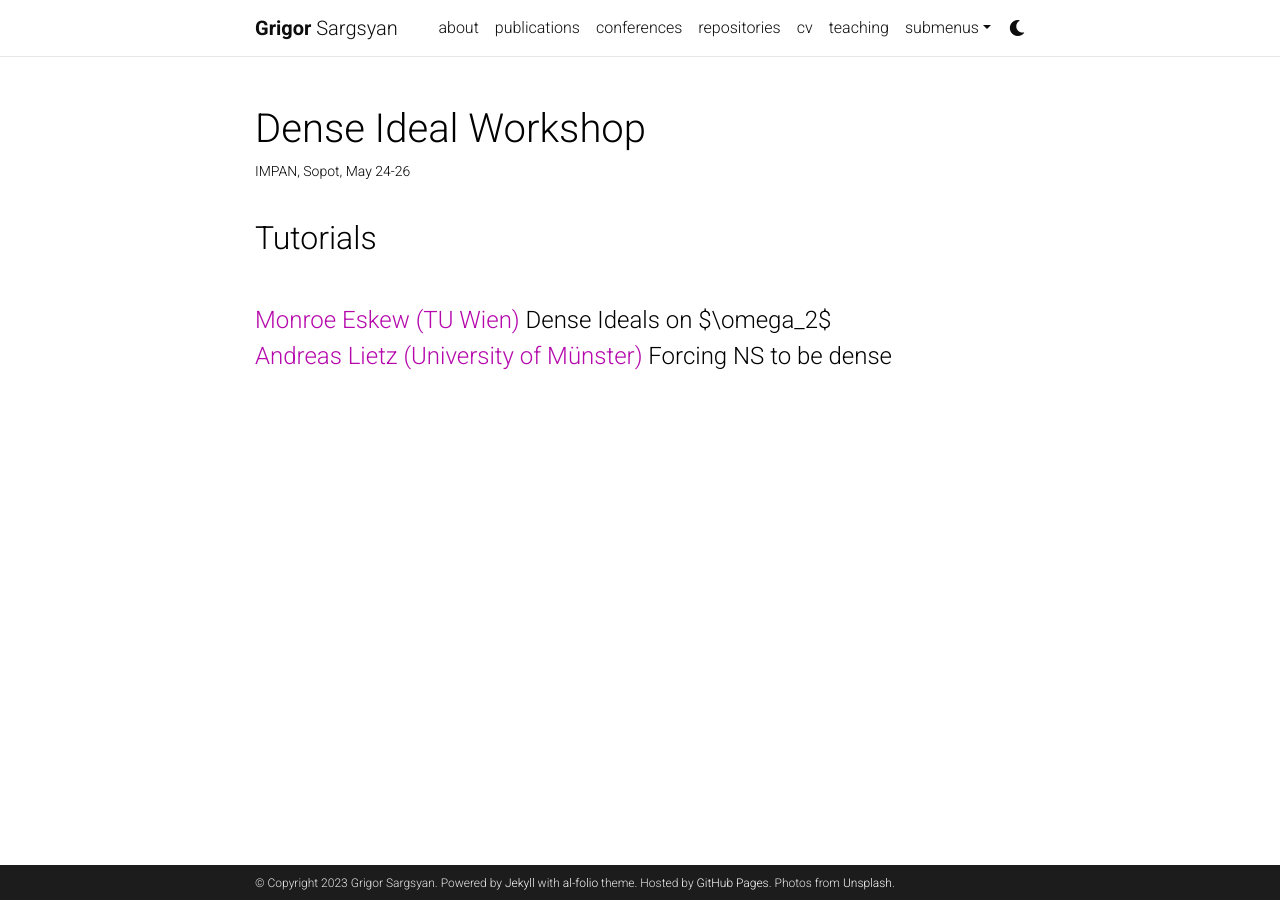
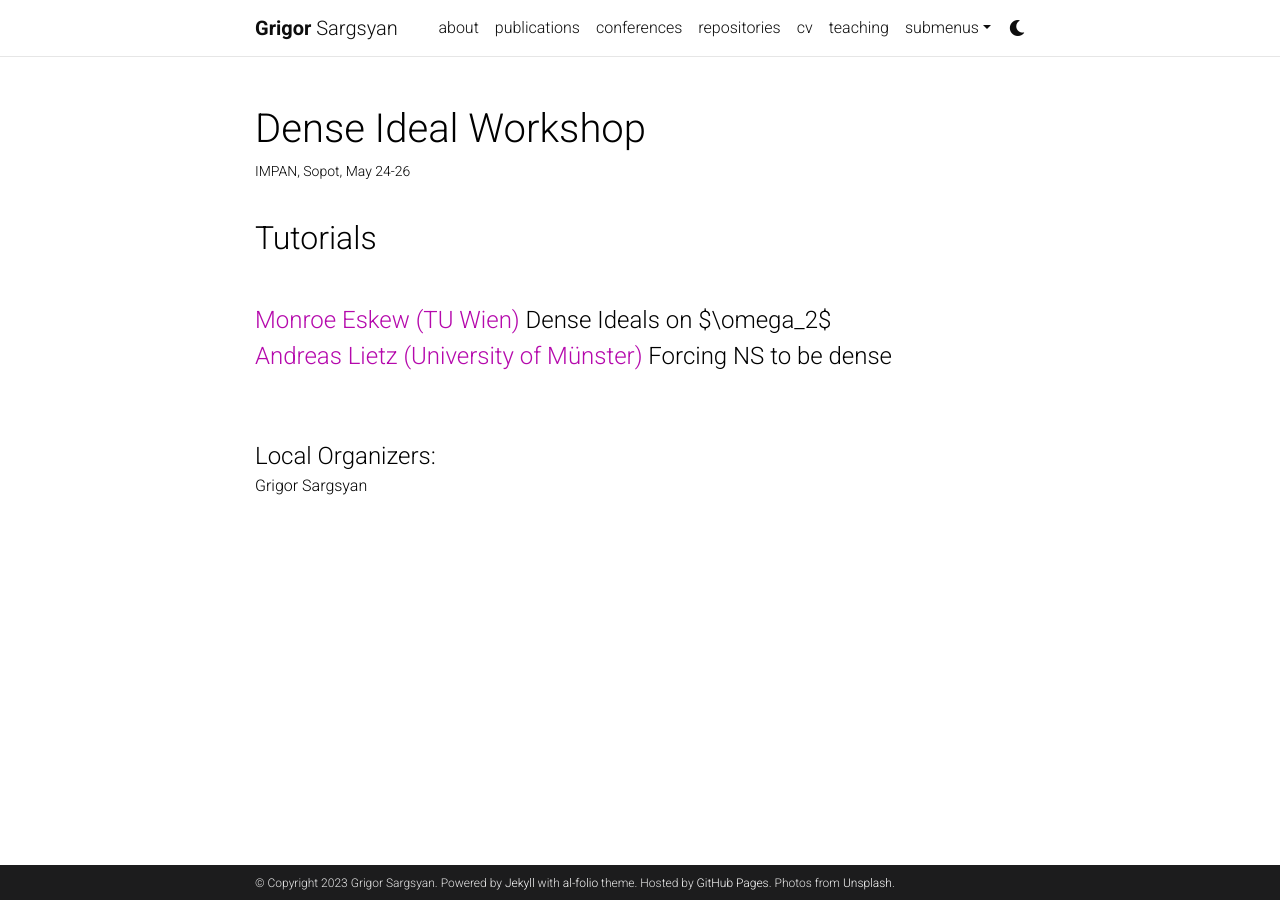
Before and after one commit to grigorsarg/grigorsarg.github.io, a Jekyll site: the page built from _projects/DenseIdeals.md, in a window 1280 px wide. Built offline with Jekyll 4.4.1, drawn with Linux system fonts in a browser that asks for light colours; comment, search, counter and statistics services are not loaded; a style sheet for code colours, icons or effects is not loaded.

Commit message:
Update DenseIdeals.md

```diff
--- a/_projects/DenseIdeals.md
+++ b/_projects/DenseIdeals.md
@@ -11,3 +11,5 @@ importance: 3
 <font size="+2">
     <a href="http://www.logic.univie.ac.at/~eskewm25/">Monroe Eskew (TU Wien)</a> Dense Ideals on $\omega_2$<br>
 <a href="https://www.uni-muenster.de/IVV5WS/WebHop/user/alietz/">Andreas Lietz (University of Münster)</a> Forcing NS to be dense</font><br><br>
+
+<font size="+2"> Local Organizers:</font> Grigor Sargsyan
```
